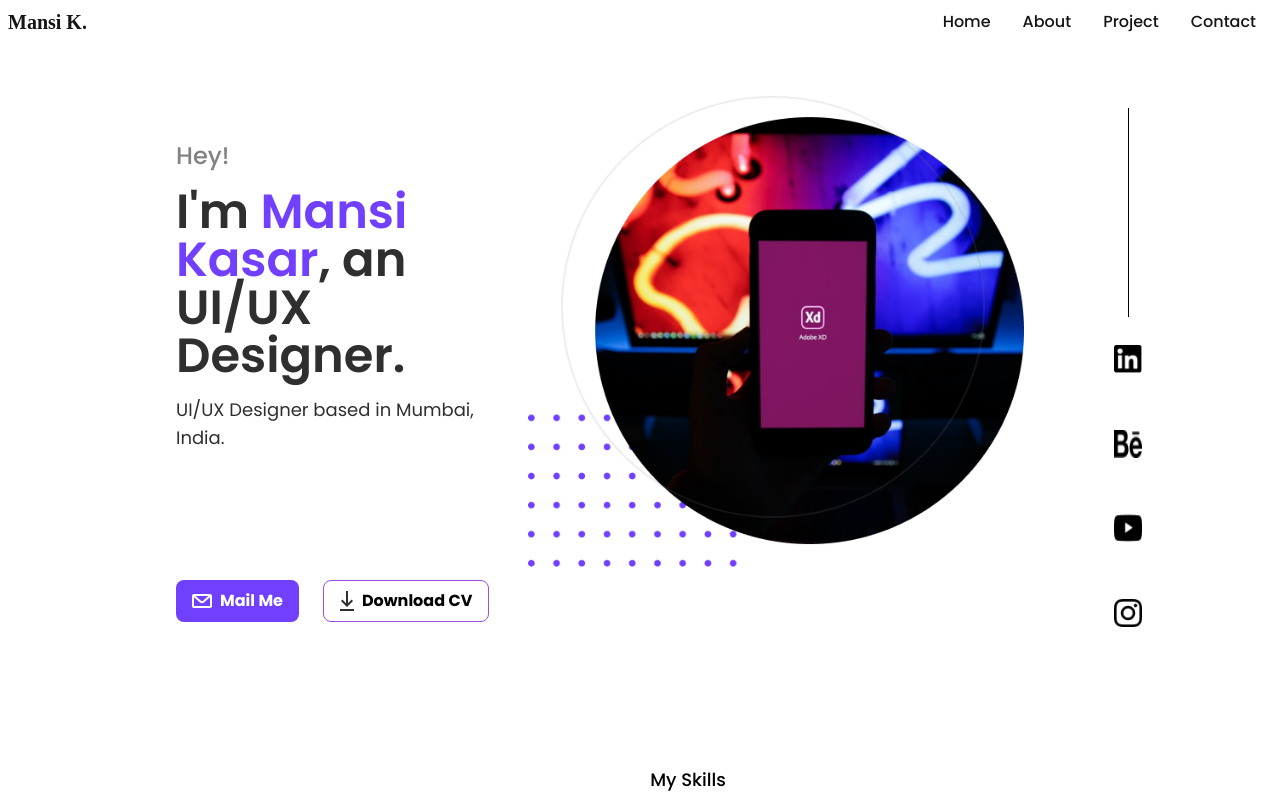
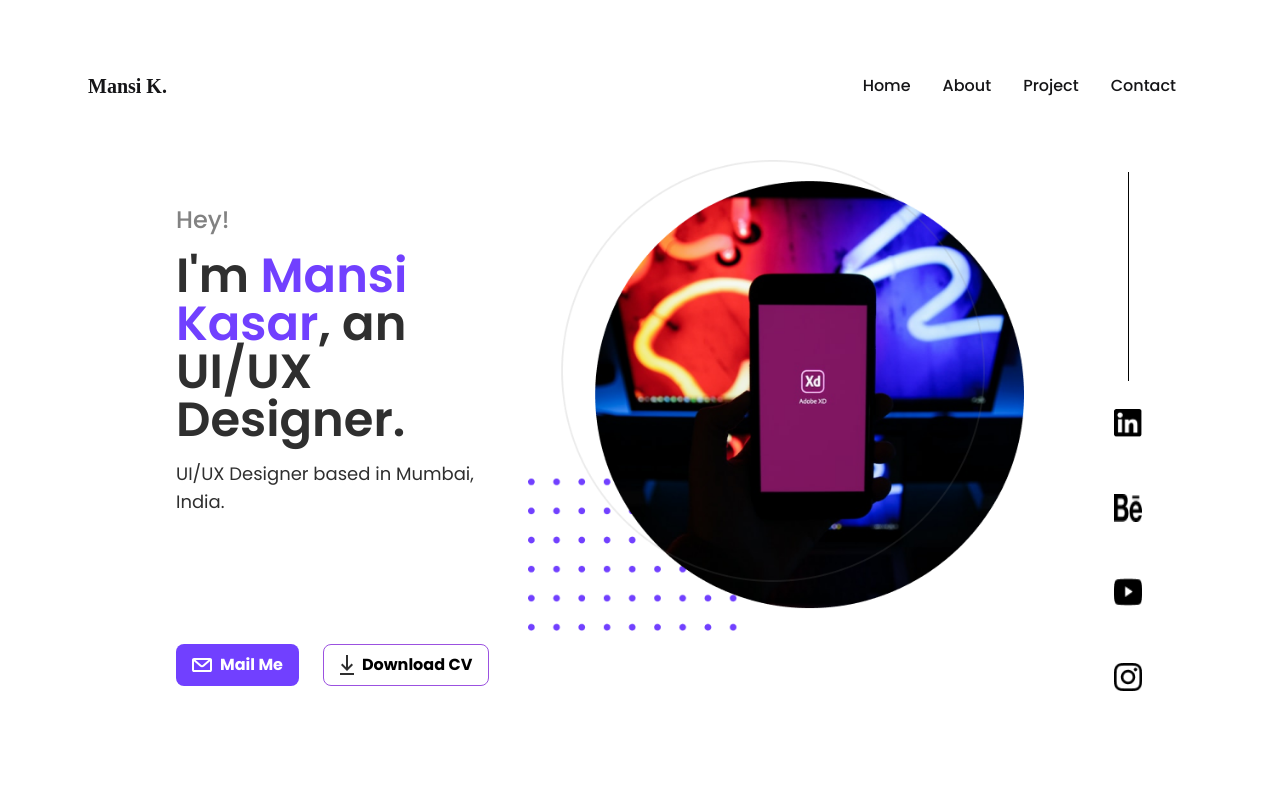
Before and after one commit to saifalfalah/mansi-kasar, a Next.js app: page / in a window 1280 px wide. Shown: the top 800 px of the page. Built offline with nearby package versions, Linux system fonts and the light colour scheme.

Commit message:
Update Navbar.js

```diff
--- a/components/Navbar.js
+++ b/components/Navbar.js
@@ -14,7 +14,7 @@ const Navbar = () => {
   return (
     <>
       {/* mobile first */}
-      <nav className="flex flex-wrap items-center ">
+      <nav className="flex flex-wrap items-center lg:px-20 lg:pt-16">
         <Link href="/">
           <a className="items-center p-2 mr-4">
             <h1 className="text-xl font-bold text-navItems font-badScript font-cursive">
```
